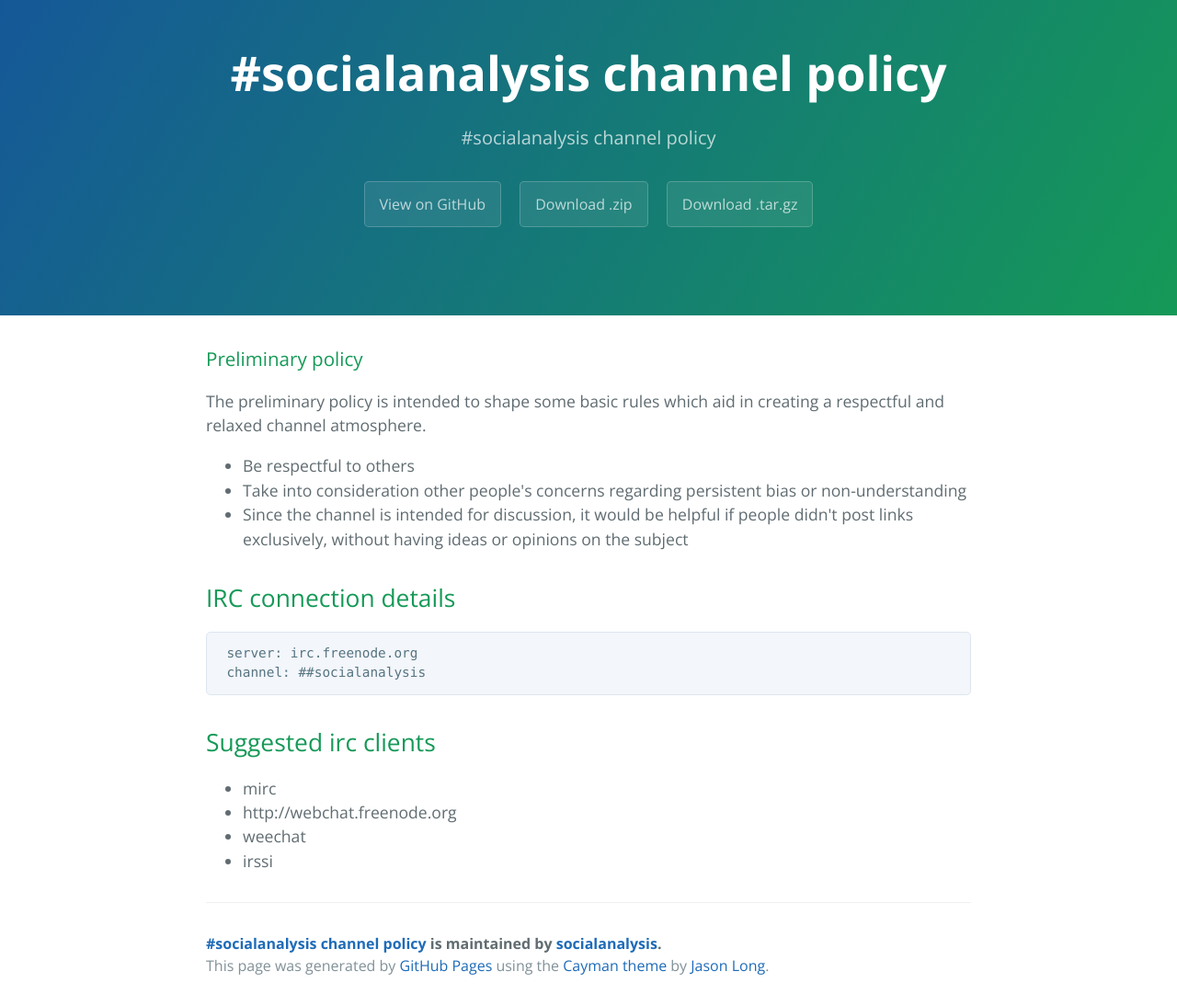
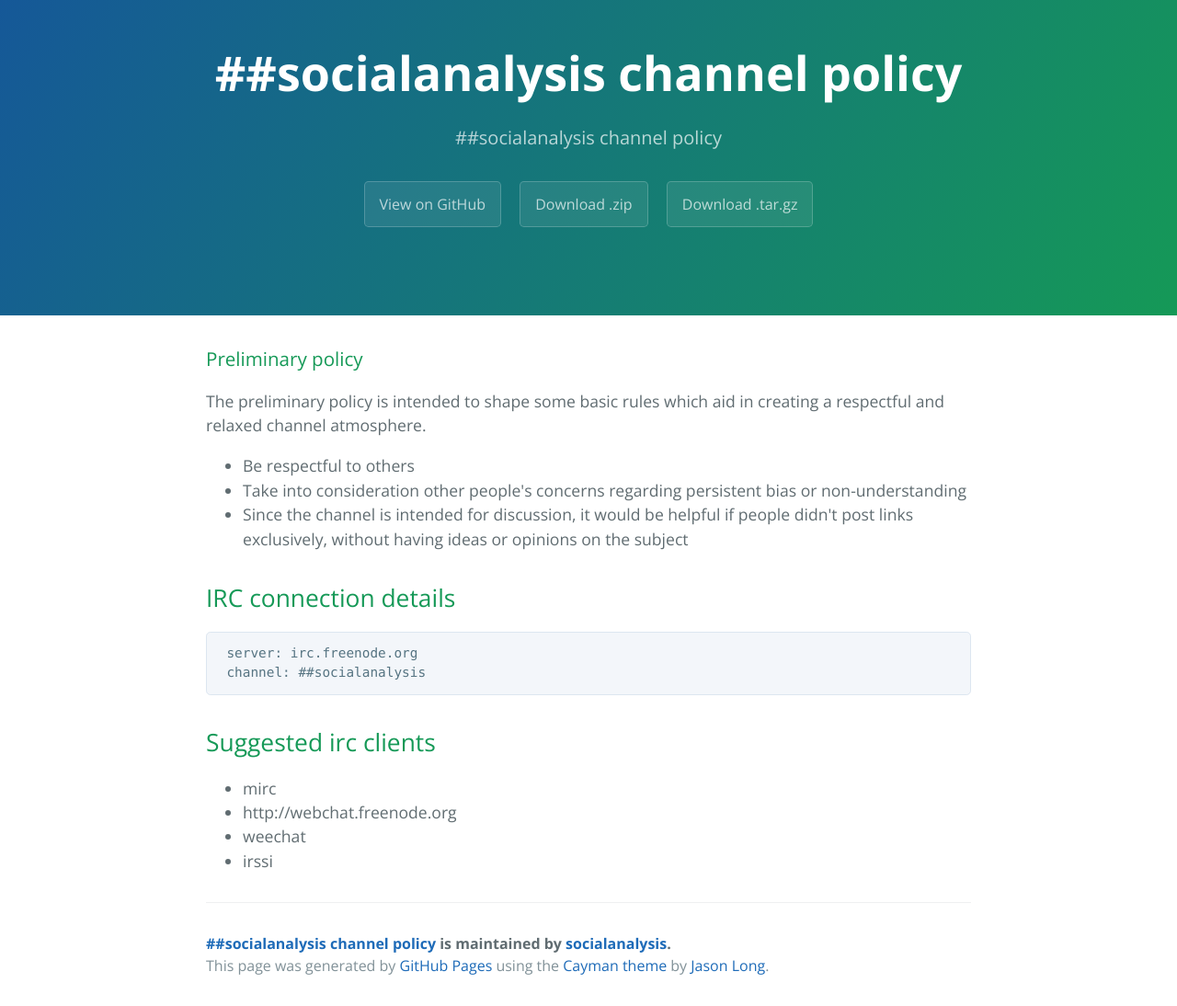
Before and after one commit to socialanalysis/socialanalysis-channel-policy, a plain HTML site: page index.html in a window 1280 px wide. Shown: the part 40-1134 px from the top of the page at 92% size. Drawn offline with nearby package versions, Linux system fonts and the light colour scheme.

```diff
--- a/index.html
+++ b/index.html
@@ -2,7 +2,7 @@
 <html lang="en-us">
   <head>
     <meta charset="UTF-8">
-    <title>#socialanalysis channel policy by socialanalysis</title>
+    <title>##socialanalysis channel policy by socialanalysis</title>
     <meta name="viewport" content="width=device-width, initial-scale=1">
     <link rel="stylesheet" type="text/css" href="stylesheets/normalize.css" media="screen">
     <link href='https://fonts.googleapis.com/css?family=Open+Sans:400,700' rel='stylesheet' type='text/css'>
@@ -11,8 +11,8 @@
   </head>
   <body>
     <section class="page-header">
-      <h1 class="project-name">#socialanalysis channel policy</h1>
-      <h2 class="project-tagline">#socialanalysis channel policy</h2>
+      <h1 class="project-name">##socialanalysis channel policy</h1>
+      <h2 class="project-tagline">##socialanalysis channel policy</h2>
       <a href="https://github.com/socialanalysis/socialanalysis-channel-policy" class="btn">View on GitHub</a>
       <a href="https://github.com/socialanalysis/socialanalysis-channel-policy/zipball/master" class="btn">Download .zip</a>
       <a href="https://github.com/socialanalysis/socialanalysis-channel-policy/tarball/master" class="btn">Download .tar.gz</a>
@@ -49,7 +49,7 @@
 </ul>
 
       <footer class="site-footer">
-        <span class="site-footer-owner"><a href="https://github.com/socialanalysis/socialanalysis-channel-policy">#socialanalysis channel policy</a> is maintained by <a href="https://github.com/socialanalysis">socialanalysis</a>.</span>
+        <span class="site-footer-owner"><a href="https://github.com/socialanalysis/socialanalysis-channel-policy">##socialanalysis channel policy</a> is maintained by <a href="https://github.com/socialanalysis">socialanalysis</a>.</span>
 
         <span class="site-footer-credits">This page was generated by <a href="https://pages.github.com">GitHub Pages</a> using the <a href="https://github.com/jasonlong/cayman-theme">Cayman theme</a> by <a href="https://twitter.com/jasonlong">Jason Long</a>.</span>
       </footer>
--- a/params.json
+++ b/params.json
@@ -1 +1 @@
-{"name":"#socialanalysis channel policy","tagline":"#socialanalysis channel policy","body":"### Preliminary policy\r\nThe preliminary policy is intended to shape some basic rules which aid in creating a respectful and relaxed channel atmosphere.\r\n\r\n<ul>\r\n <li>Be respectful to others</li>\r\n <li>Take into consideration other people's concerns regarding persistent bias or non-understanding</li>\r\n <li>Since the channel is intended for discussion, it would be helpful if people didn't post links exclusively, without having ideas or opinions on the subject</li>\r\n</ul>\r\n\r\n## IRC connection details\r\n<pre>\r\n server: irc.freenode.org\r\n channel: ##socialanalysis\r\n</pre>\r\n\r\n## Suggested irc clients\r\n<ul>\r\n <li>mirc</li>\r\n <li>http://webchat.freenode.org</li>\r\n <li>weechat</li>\r\n <li>irssi</li>\r\n</ul>","google":"","note":"Don't delete this file! It's used internally to help with page regeneration."}
+{"name":"##socialanalysis channel policy","tagline":"##socialanalysis channel policy","body":"### Preliminary policy\r\nThe preliminary policy is intended to shape some basic rules which aid in creating a respectful and relaxed channel atmosphere.\r\n\r\n<ul>\r\n <li>Be respectful to others</li>\r\n <li>Take into consideration other people's concerns regarding persistent bias or non-understanding</li>\r\n <li>Since the channel is intended for discussion, it would be helpful if people didn't post links exclusively, without having ideas or opinions on the subject</li>\r\n</ul>\r\n\r\n## IRC connection details\r\n<pre>\r\n server: irc.freenode.org\r\n channel: ##socialanalysis\r\n</pre>\r\n\r\n## Suggested irc clients\r\n<ul>\r\n <li>mirc</li>\r\n <li>http://webchat.freenode.org</li>\r\n <li>weechat</li>\r\n <li>irssi</li>\r\n</ul>","google":"","note":"Don't delete this file! It's used internally to help with page regeneration."}
```
